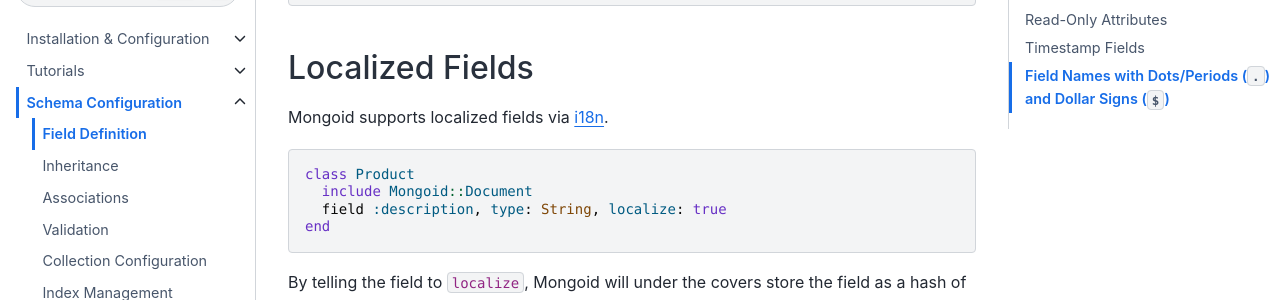
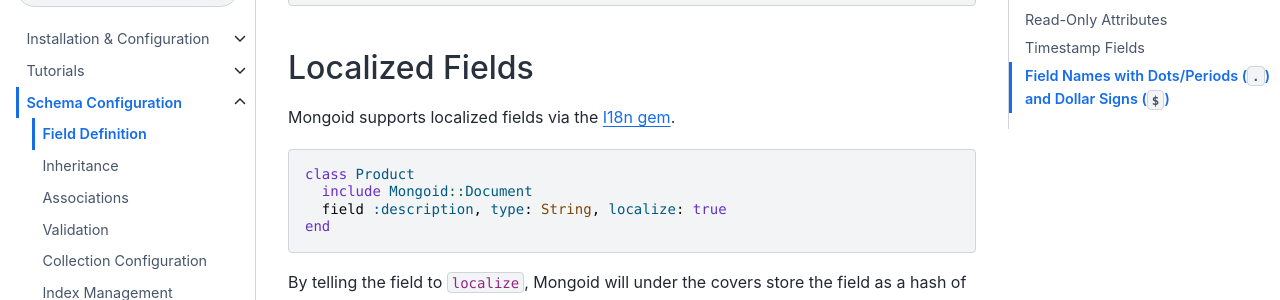
Before and after one commit to i80and/docs-mongoid, a Sphinx documentation site: the page built from docs/reference/fields.txt, in a window 1280 px wide and 900 px high, scrolled down 27798 px. Shown: the part 153-453 px from the top of the window. Built offline with Sphinx 7.4.7 and the Sphinx Book theme 1.1.4, drawn with Linux system fonts in a browser that asks for light colours; cross-references to code outside the pages are shown as plain code.

```diff
--- a/docs/reference/fields.txt
+++ b/docs/reference/fields.txt
@@ -1411,10 +1411,12 @@ Mongoid permits dynamic field names to include spaces and punctuation:
   # => "MDB"
 
 
+.. _localized-fields:
+
 Localized Fields
 ================
 
-Mongoid supports localized fields via `i18n <https://github.com/ruby-i18n/i18n>`_.
+Mongoid supports localized fields via the `I18n gem <https://github.com/ruby-i18n/i18n>`_.
 
 .. code-block:: ruby
 
```
